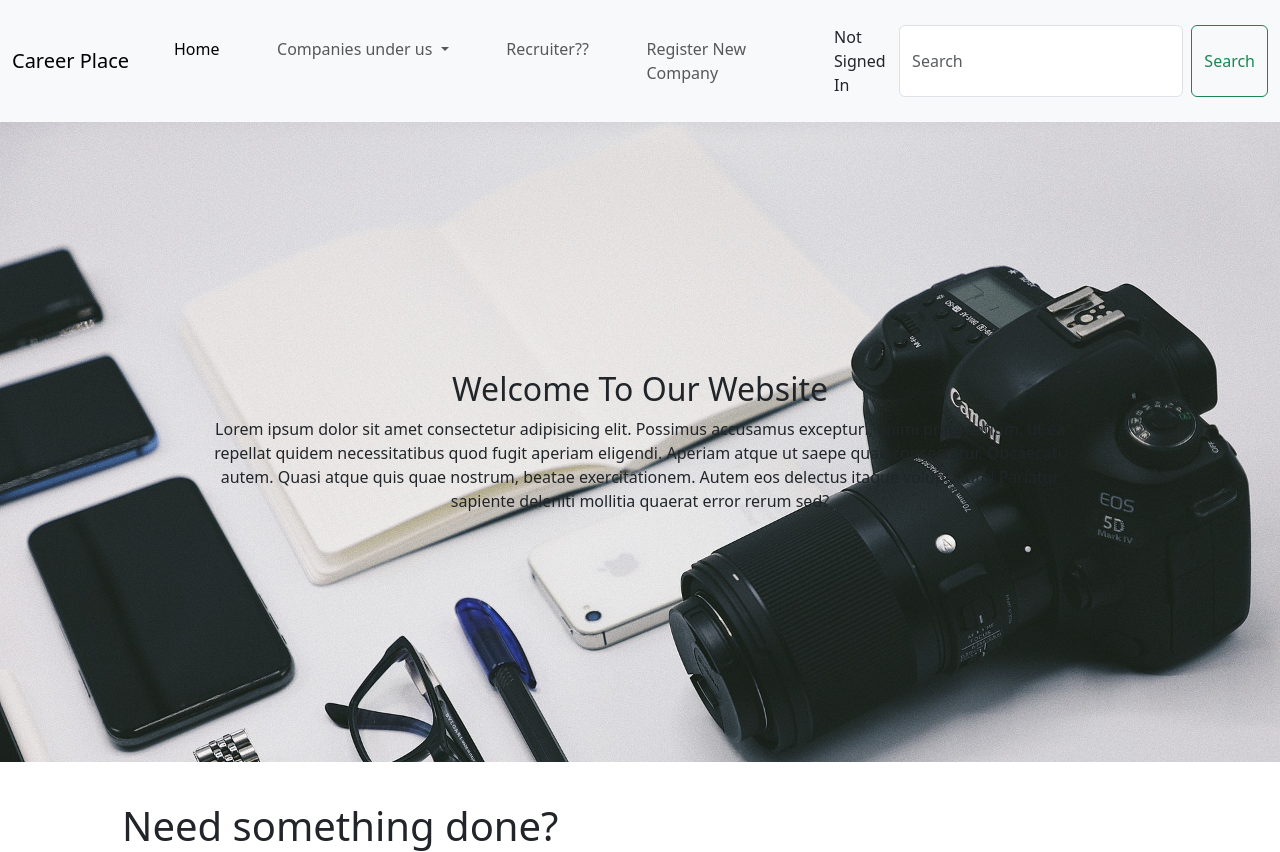
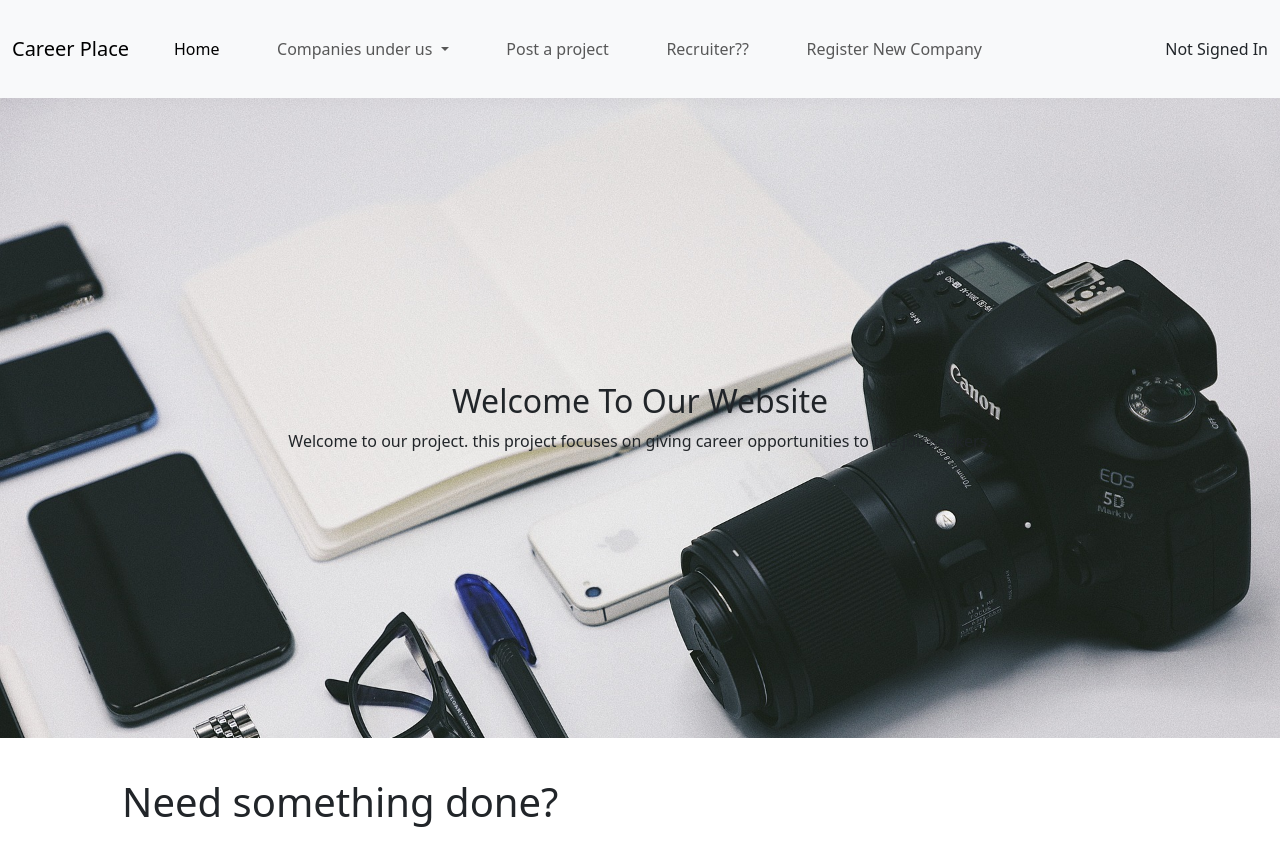
Before and after one commit to hb0x00/minor_project, a Django app: page / in a window 1280 px wide. Shown: the top 852 px of the page. Run offline with Django 4.2, Linux system fonts and the light colour scheme.

Commit message:
changes index.html

```diff
--- a/backend/templates/index.html
+++ b/backend/templates/index.html
@@ -44,6 +44,10 @@
                                 <li><a class="dropdown-item" href="#">Something else here</a></li>
                             </ul>
                         </li>
+
+                        <li class="nav-item">
+                            <a class="nav-link" href="/projects/post-project/">Post a project</a>
+                        </li>
                         <li class="nav-item">
                             <a class="nav-link" href="/auth/login">Recruiter??</a>
                         </li>
@@ -61,8 +65,6 @@
                         <div>Not Signed In</div>
 
                         {%endif%}
-                        <input class="form-control me-2" type="search" placeholder="Search" aria-label="Search">
-                        <button class="btn btn-outline-success" type="submit">Search</button>
                     </form>
                 </div>
             </div>
@@ -72,11 +74,7 @@
         <div class="main-wrapper">
             <div class="website-info">
                 <h1>Welcome To Our Website</h1>
-                <span>Lorem ipsum dolor sit amet consectetur adipisicing elit. Possimus accusamus excepturi, animi
-                    praesentium, ut ea repellat quidem necessitatibus quod fugit aperiam eligendi. Aperiam atque ut
-                    saepe quae consectetur. Obcaecati, autem. Quasi atque quis quae nostrum, beatae exercitationem.
-                    Autem eos delectus itaque voluptatum! Pariatur sapiente deleniti mollitia quaerat error rerum
-                    sed?</span>
+                <span>Welcome to our project. this project focuses on giving career opportunities to the job seekers. </span>
             </div>
         </div>
         <div class="container" id="services">
```
